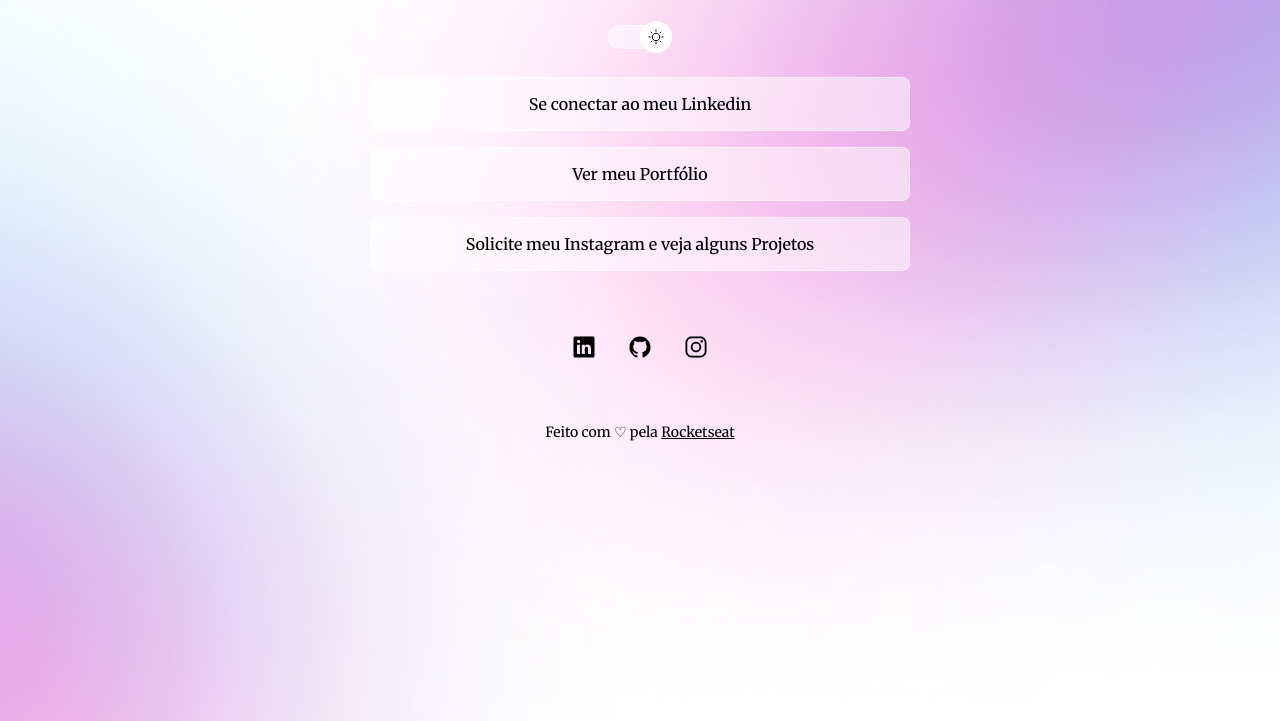
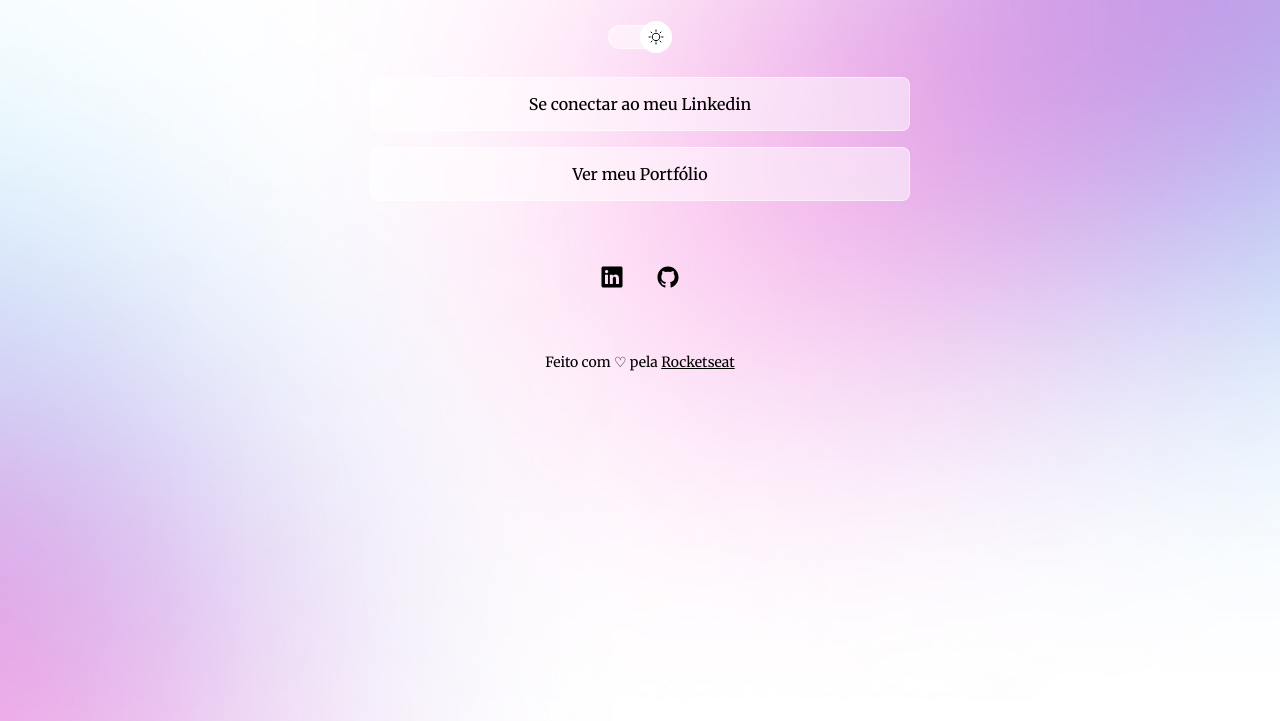
Before and after one commit to vickybispo/projeto, a plain HTML site: page index.html in a window 1280 px wide. Shown: the part 135-856 px from the top of the page. Drawn offline with nearby package versions, Linux system fonts and the light colour scheme; files whose address does not match are found by name.

Commit message:
alterações

```diff
--- a/index.html
+++ b/index.html
@@ -8,14 +8,14 @@
 
     <meta charset="UTF-8">
     <meta name="viewport" content="width=device-width, initial-scale=1.0">
-    <title>Doc</title>
+    <title>DevLinks</title>
     <link rel="stylesheet" href="style.css">
 </head>
 <body>
     <div id="container">
     <div id="profile">
     <img src="./projetos/assets/avatar-copia.png" alt="Foto da perfil de Vitória Nataly">
-    <p> @VickyBispo</p>
+    <p> @VickyBispo </p>
 
     </div>
     <div id="switch" onclick="toggleMode()">
@@ -35,10 +35,6 @@
             <a href="https://github.com/vickybispo"
             target="_blank">Ver meu Portfólio</a>
         </li>
-
-        <li>
-            <a href="https://instagram.com/vickybispo" target="_blank">Solicite meu Instagram e veja alguns Projetos</a>
-        </li>
     </ul>
     <div id="social-links">
         <a href="https://linkedin.com/in/vickybispo" target="_blank">
@@ -47,9 +43,6 @@
         </a>
         <a href="https://github.com/vickybispo" target="_blank">
         <ion-icon name="logo-github"></ion-icon>
-        </a>
-        <a href="https://instagram.com/vickybispo" target="_blank">
-        <ion-icon name="logo-instagram"></ion-icon>
         </a>
     </div>
     </div>
--- a/script.js
+++ b/script.js
@@ -14,8 +14,8 @@ function toggleMode() {
    const img = document.querySelector("#profile img")
 
    if(html.classList.contains("light")) {
-      img.setAttribute("src", "./projetos/assets/avatar-copia.png")
+      img.setAttribute("src", "./projetos/assets/avatar-copia.png");
    } else {
-      img.setAttribute("src","./projetos/assets/preto-branco.png")
+      img.setAttribute("src","./projetos/assets/preto-branco.png");
    }
 }
```
Also changed, not shown: 1 other file.
